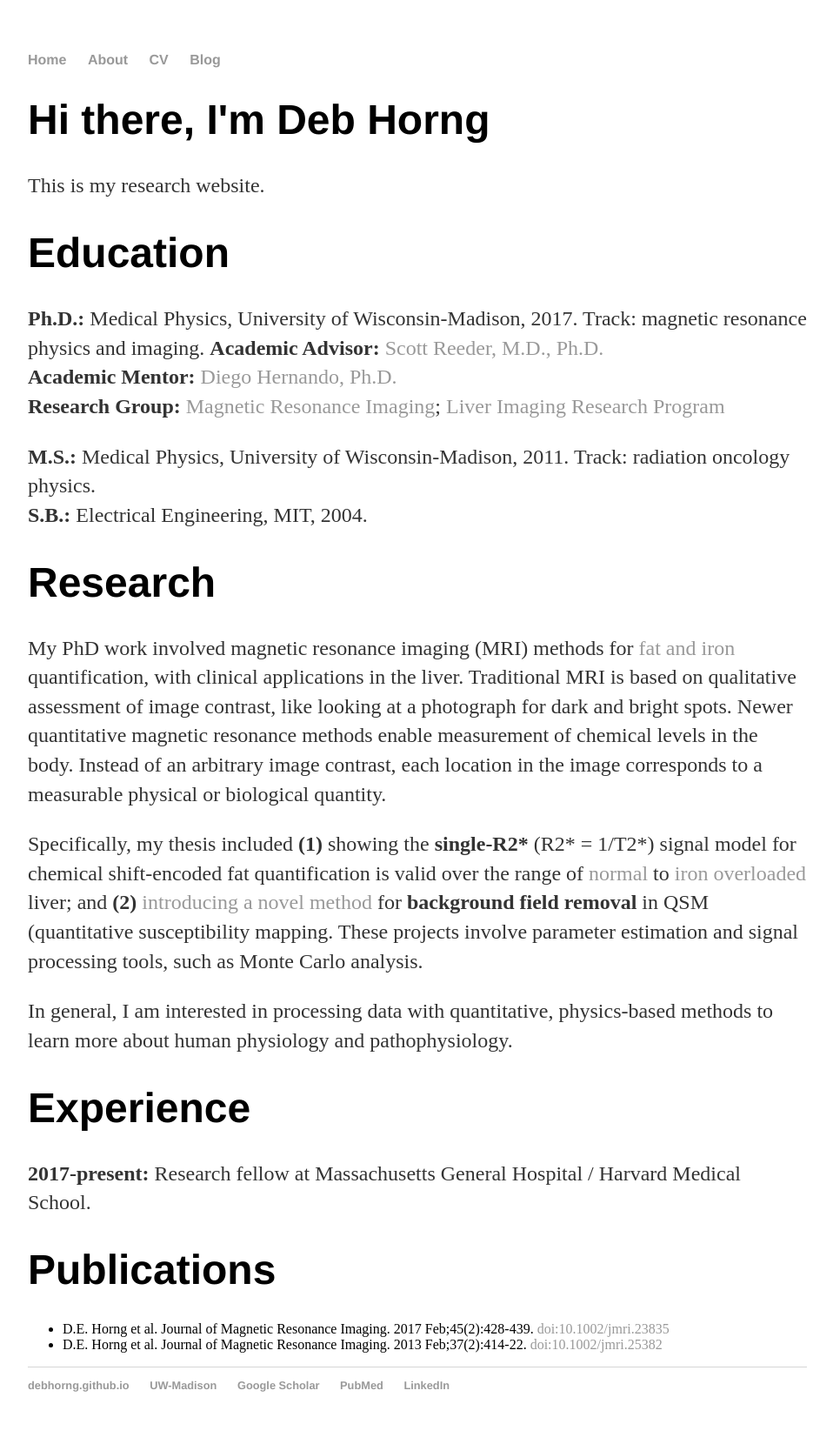
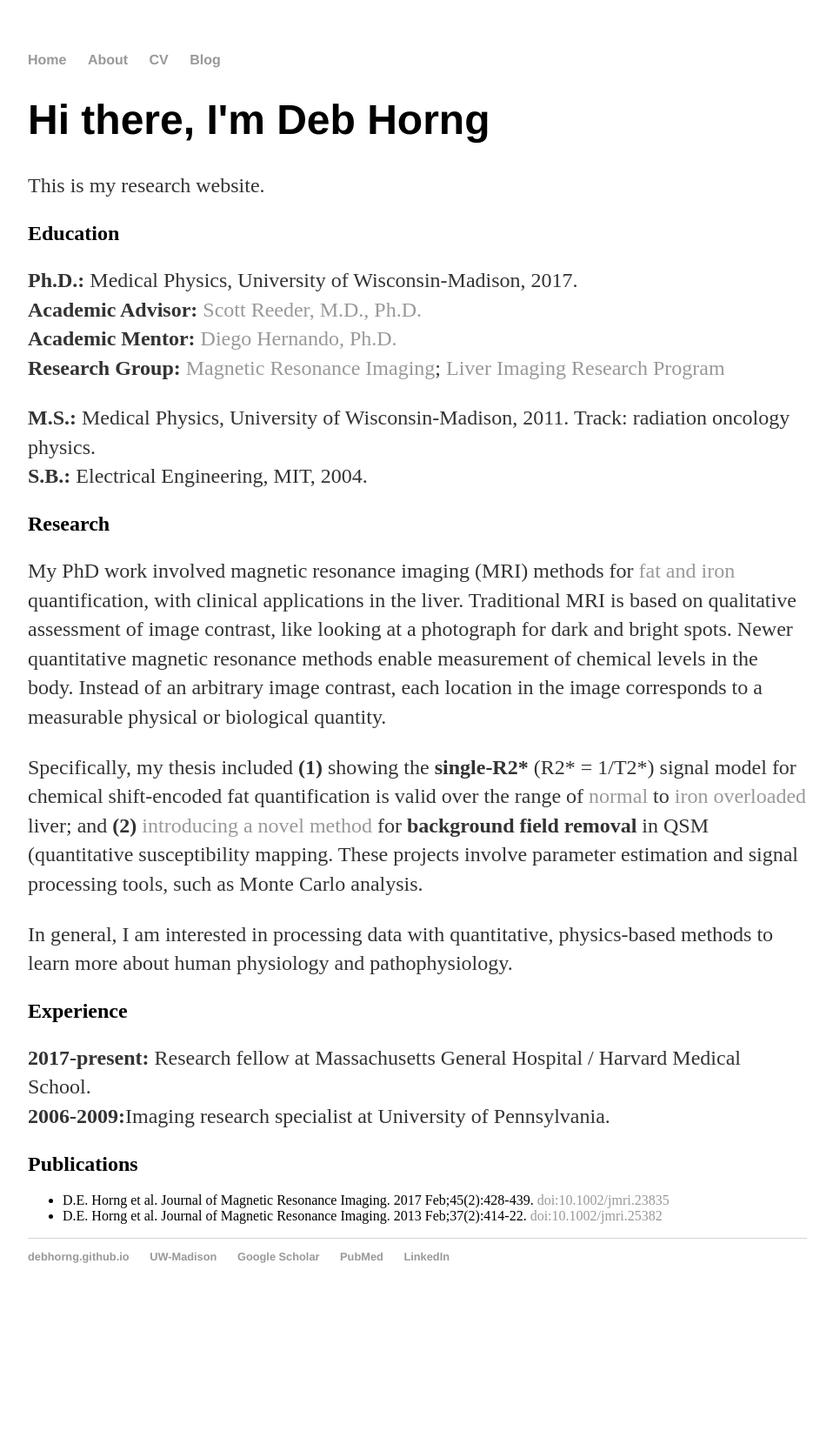
Before and after one commit to debhorng/debhorng.github.io, a Jekyll site: the page built from index.html, in a window 1280 px wide. Shown: the whole page at 87% size, without its empty margins (160-1118 px from the left). Built offline with Jekyll 4.4.1, drawn with Linux system fonts in a browser that asks for light colours; after the commit the page ends 1512 px from its top, so only the background shows below that.

Commit message:
Update index.html

```diff
--- a/index.html
+++ b/index.html
@@ -7,11 +7,10 @@ title: Deb Horng
 				<p>This is my research website.</p>
     		</div><!-- /.blurb -->
 
-<h1>Education</h1>
-<p>
-<strong>Ph.D.:</strong> Medical Physics, University of Wisconsin-Madison, 2017. Track: magnetic resonance physics and imaging.
-<strong>Academic Advisor:</strong> <a href="https://www.radiology.wisc.edu/people/facultyContent.php?vaultID=46">Scott Reeder, M.D., Ph.D.</a>
-<br><strong> Academic Mentor:</strong> <a href="http://www.medphysics.wisc.edu/~dhernando/">Diego Hernando, Ph.D.</a>
+<h2>Education</h2>
+<p><strong>Ph.D.:</strong> Medical Physics, University of Wisconsin-Madison, 2017.
+<br><strong>Academic Advisor:</strong> <a href="https://www.radiology.wisc.edu/people/facultyContent.php?vaultID=46">Scott Reeder, M.D., Ph.D.</a>
+<br><strong>Academic Mentor:</strong> <a href="http://www.medphysics.wisc.edu/~dhernando/">Diego Hernando, Ph.D.</a>
 <br><strong>Research Group:</strong> <a href="https://www.radiology.wisc.edu/research/MRI/">Magnetic Resonance Imaging</a>; <a href ="https://www.radiology.wisc.edu/research/LIRP/">Liver Imaging Research Program</a>
 </p>
 
@@ -19,15 +18,16 @@ title: Deb Horng
 <br><strong>S.B.:</strong> Electrical Engineering, MIT, 2004.
 </p>
 
-<h1>Research</h1>
+<h2>Research</h2>
 <p>My PhD work involved magnetic resonance imaging (MRI) methods for <a href="https://www.radiology.wisc.edu/research/LIRP/currentResearch.php">fat and iron</a>  quantification, with clinical applications in the liver. Traditional MRI is based on qualitative assessment of image contrast, like looking at a photograph for dark and bright spots. Newer quantitative magnetic resonance methods enable measurement of chemical levels in the body. Instead of an arbitrary image contrast, each location in the image corresponds to a measurable physical or biological quantity.
 <p>Specifically, my thesis included <b>(1)</b> showing the <b>single-R2*</b> (R2* = 1/T2*) signal model for chemical shift-encoded fat quantification is valid over the range of  <a href="http://dx.doi.org/10.1002/jmri.23835">normal</a> to <a href="http://dx.doi.org/10.1002/jmri.25382">iron overloaded</a> liver; and <b>(2)</b> <a href="http://www.ismrm.org/16/program_files/O62.htm">introducing a novel method</a> for <b>background field removal</b> in QSM (quantitative susceptibility mapping. These projects involve parameter estimation and signal processing tools, such as Monte Carlo analysis.
 <p>In general, I am interested in processing data with quantitative, physics-based methods to learn more about human physiology and pathophysiology.
 
-<h1>Experience</h1>
+<h2>Experience</h2>
 <p><strong>2017-present:</strong> Research fellow at Massachusetts General Hospital / Harvard Medical School.
+<br><strong>2006-2009:</strong>Imaging research specialist at University of Pennsylvania.
 
-<h1>Publications</h1>
+<h2>Publications</h2>
 <ul>
 <li>D.E. Horng et al. Journal of Magnetic Resonance Imaging. 2017 Feb;45(2):428-439. <a href="http://doi.org/10.1002/jmri.23835">doi:10.1002/jmri.23835</a>
 </li>
```
